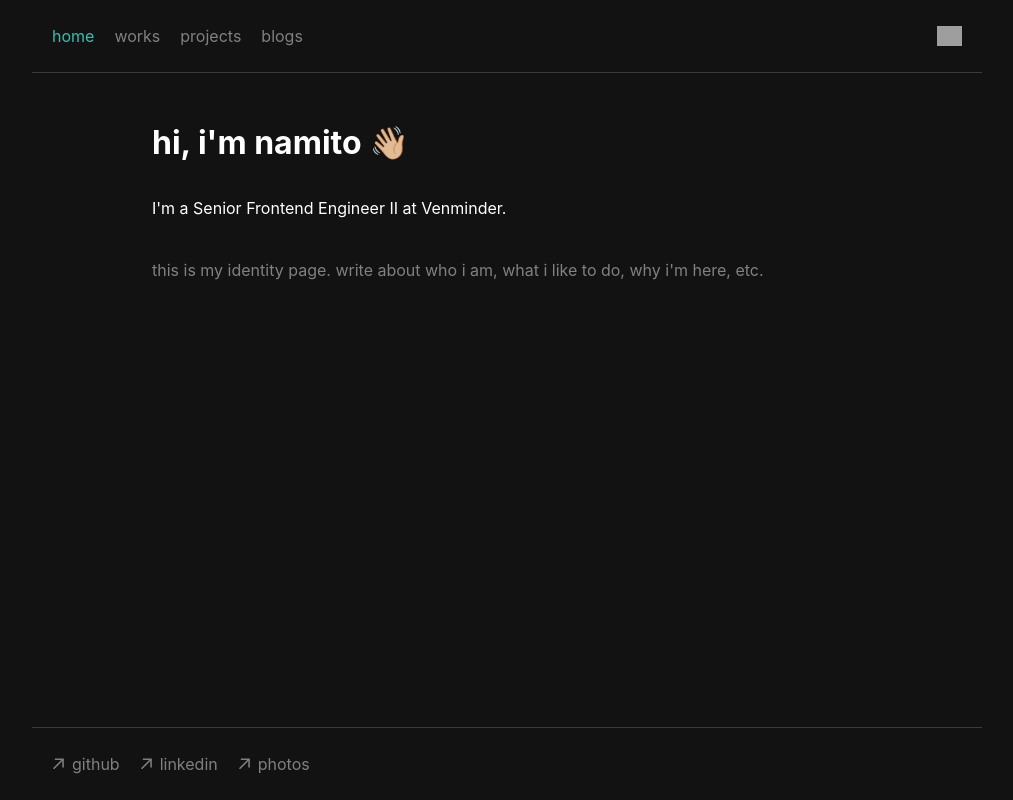
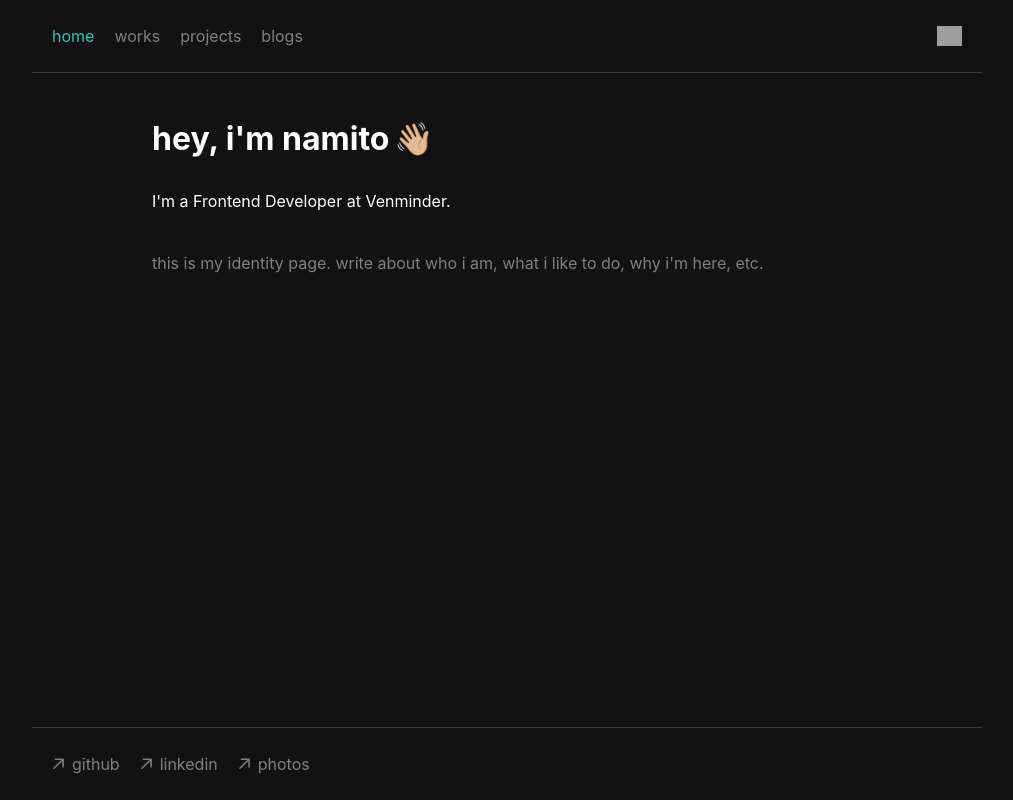
Before and after one commit to namitoyokota/portfolio, a Next.js app: page / in a window 1280 px wide. Shown: the whole page, without its empty margins (133-1146 px from the left). Built offline with nearby package versions, Linux system fonts and the light colour scheme; grey boxes are pictures that could not be loaded.

Commit message:
added animate.css

```diff
--- a/components/Head.tsx
+++ b/components/Head.tsx
@@ -18,6 +18,7 @@ const Head = ({ customMeta }: { customMeta?: MetaProps }): JSX.Element => {
         <NextHead>
             <title>{meta.title}</title>
             <link rel="icon" href="/images/profile-1.png" />
+            <link rel="stylesheet" href="https://cdnjs.cloudflare.com/ajax/libs/animate.css/4.1.1/animate.min.css" />
             <meta content={meta.description} name="description" />
             <meta property="og:url" content={`${WEBSITE_HOST_URL}${router.asPath}`} />
             <link rel="canonical" href={`${WEBSITE_HOST_URL}${router.asPath}`} />
--- a/pages/index.tsx
+++ b/pages/index.tsx
@@ -6,8 +6,10 @@ export const Index = (): JSX.Element => {
         <Layout>
             <div className={styles.pane}>
                 <div className={styles.header}>
-                    <h1>hi, i'm namito 👋🏼</h1>
-                    <span>I'm a Senior Frontend Engineer II at Venminder.</span>
+                    <h1>
+                        hey, i'm namito <span className="animate__animated animate__bounce">👋🏼</span>
+                    </h1>
+                    <span>I'm a Frontend Developer at Venminder.</span>
                 </div>
 
                 <p>this is my identity page. write about who i am, what i like to do, why i'm here, etc.</p>
--- a/styles/globals.css
+++ b/styles/globals.css
@@ -28,6 +28,12 @@ a {
     text-decoration: none;
 }
 
+h1,
+h2,
+h3,
+h4,
+h5,
+p,
 span {
     display: flex;
     column-gap: 5px;
@@ -35,10 +41,7 @@ span {
 }
 
 p {
-    display: flex;
-    column-gap: 5px;
     color: grey;
-    line-height: 2rem;
 }
 
 * {
```
